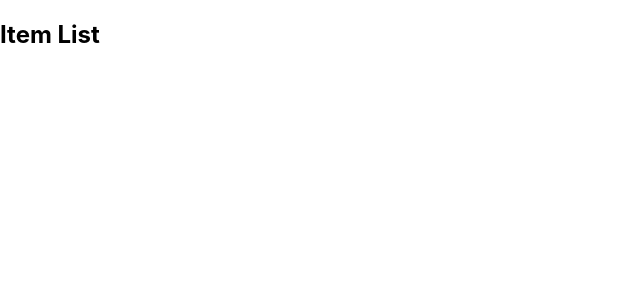
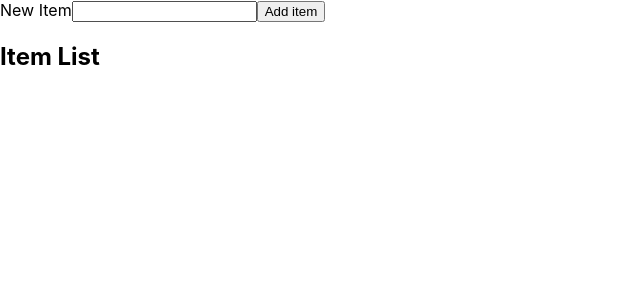
Before and after one commit to VasilisStromatias/My_Todo_App, a React (Create React App) app in the folder todo/: page / in a window 1280 px wide. Shown: the top 300 px of the page, without its empty margins (0-640 px from the left). Built offline with nearby package versions, Linux system fonts and the light colour scheme.

Commit message:
Break the app
Destructure the app to separate components and add localstoage to save the data the user inputs after the rerfesh

```diff
--- a/todo/src/components/todoComponent/todo.js
+++ b/todo/src/components/todoComponent/todo.js
@@ -1,14 +1,23 @@
-import React, { useState } from "react";
+import React, { useEffect, useState } from "react";
+
+import TodoForm from "./todoForm/todoForm";
+import TodoList from "./todoList/todoList";
 
 import "../todoComponent/todo.css";
 
 function Todo() {
-  const [item, setItem] = useState("");
-  const [todos, setTodos] = useState([]);
+  const [todos, setTodos] = useState(() => {
+    const localValue = localStorage.getItem("ITEMS");
+    if (localValue == null) return [];
 
-  function handleSubmit(e) {
-    e.preventDefault();
+    return JSON.parse(localValue);
+  });
 
+  useEffect(() => {
+    localStorage.setItem("ITEMS", JSON.stringify(todos));
+  }, [todos]);
+
+  function addTodo(item) {
     setTodos((currentTodos) => {
       return [
         ...currentTodos,
@@ -19,65 +28,12 @@ function Todo() {
         },
       ];
     });
-
-    setItem("");
-  }
-
-  function toggleCheckbox(id, isCompleted) {
-    setTodos((currentTodos) => {
-      return currentTodos.map((todo) => {
-        if (todo.id === id) {
-          return { ...todo, completed: isCompleted };
-        }
-        return todo;
-      });
-    });
-  }
-
-  function deleteItem(id) {
-    setTodos((currentTodos) => {
-      return currentTodos.filter((todo) => todo.id !== id);
-    });
   }
 
   return (
     <>
-      <todoForm />
-      {/* <form onSubmit={handleSubmit}>
-        <label htmlFor="item">New Item</label>
-        <input
-          id="item"
-          type="text"
-          value={item}
-          onChange={(e) => setItem(e.target.value)}
-        />
-        <button className="add-to-list-button">Add item</button>
-      </form> */}
-
-      <div>
-        <h2>Item List</h2>
-        <ul className="list">
-          {todos.map((todo) => {
-            return (
-              <li key={todo.id}>
-                <input
-                  id="checkbox"
-                  type="checkbox"
-                  checked={todo.completed}
-                  onChange={(e) => toggleCheckbox(todo.id, e.target.checked)}
-                />
-                <label htmlFor="checkbox"> {todo.title}</label>
-                <button
-                  className="delete-from-list-button"
-                  onClick={() => deleteItem(todo.id)}
-                >
-                  Delete
-                </button>
-              </li>
-            );
-          })}
-        </ul>
-      </div>
+      <TodoForm onSubmit={addTodo} />
+      <TodoList todos={todos} setTodos={setTodos} />
     </>
   );
 }
--- a/todo/src/components/todoComponent/todoForm/todoForm.js
+++ b/todo/src/components/todoComponent/todoForm/todoForm.js
@@ -1,21 +1,14 @@
 import React, { useState } from "react";
 
-function TodoForm() {
-  const [todos, setTodos] = useState([]);
+function TodoForm({ onSubmit }) {
+  const [item, setItem] = useState("");
 
   function handleSubmit(e) {
     e.preventDefault();
 
-    setTodos((currentTodos) => {
-      return [
-        ...currentTodos,
-        {
-          id: crypto.randomUUID(),
-          title: item,
-          completed: false,
-        },
-      ];
-    });
+    if (item === "") return;
+
+    onSubmit(item);
 
     setItem("");
   }
--- /dev/null
+++ b/todo/src/components/todoComponent/todoList/todoList.js
@@ -0,0 +1,49 @@
+import React from "react";
+
+function TodoList({ todos, setTodos }) {
+  function toggleCheckbox(id, isCompleted) {
+    setTodos((currentTodos) => {
+      return currentTodos.map((todo) => {
+        if (todo.id === id) {
+          return { ...todo, completed: isCompleted };
+        }
+        return todo;
+      });
+    });
+  }
+
+  function deleteItem(id) {
+    setTodos((currentTodos) => {
+      return currentTodos.filter((todo) => todo.id !== id);
+    });
+  }
+
+  return (
+    <div>
+      <h2>Item List</h2>
+      <ul className="list">
+        {todos.map((todo) => {
+          return (
+            <li key={todo.id}>
+              <input
+                id={todo.id}
+                type="checkbox"
+                checked={todo.completed}
+                onChange={(e) => toggleCheckbox(todo.id, e.target.checked)}
+              />
+              <label htmlFor={todo.id}> {todo.title}</label>
+              <button
+                className="delete-from-list-button"
+                onClick={() => deleteItem(todo.id)}
+              >
+                Delete
+              </button>
+            </li>
+          );
+        })}
+      </ul>
+    </div>
+  );
+}
+
+export default TodoList;
```
